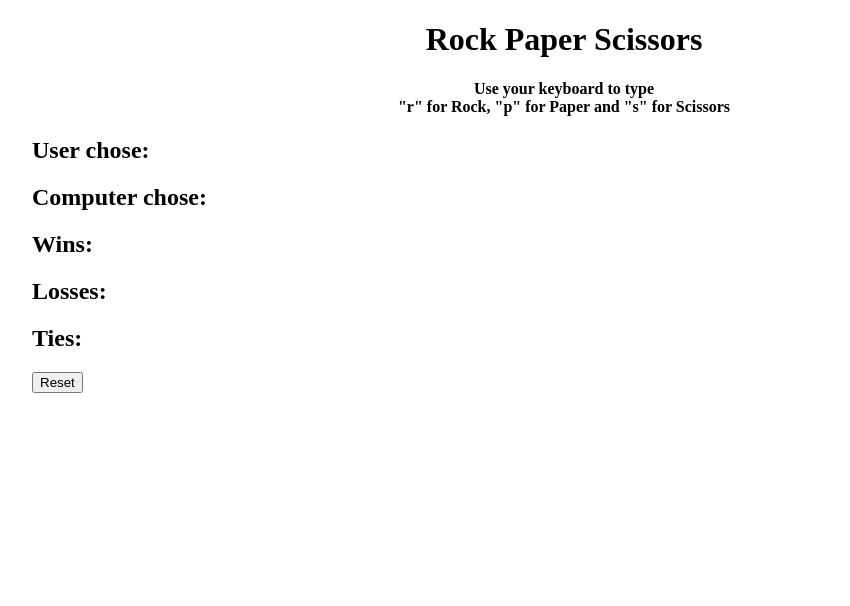
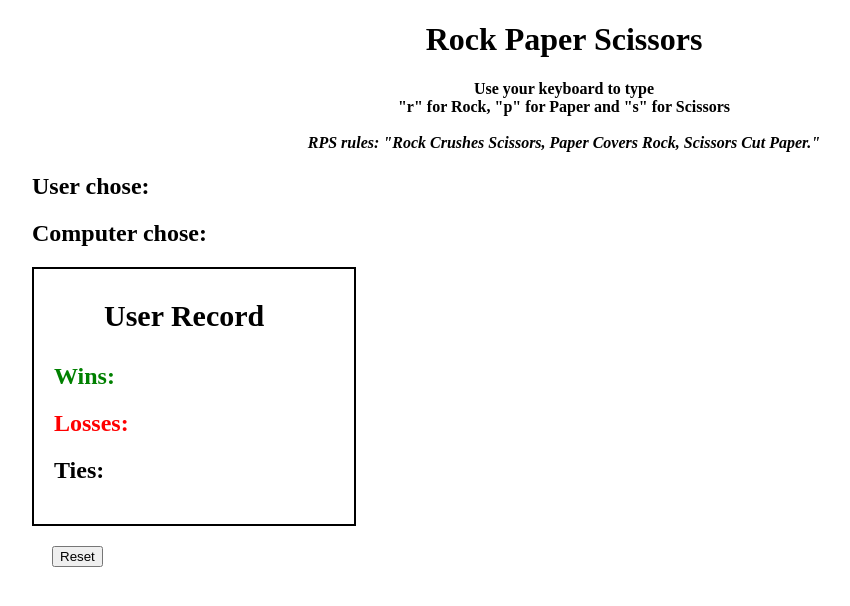
Before and after one commit to Estreff/Rock-Paper-Scissor, a plain HTML site: page index.html in a window 1280 px wide. Shown: the whole page, without its empty margins (76-926 px from the left). Drawn offline with Linux system fonts and the light colour scheme.

Commit message:
Instruction update

```diff
--- a/index.html
+++ b/index.html
@@ -22,11 +22,17 @@ ties  Add 1 to Tie if ===
 		<header style="text-align:center">
 			<div class="game-title">
 				<h1>Rock Paper Scissors</h1>
-				<h4>Use your keyboard to type <br>
-				 "r" for Rock, "p" for Paper and "s" for Scissors</h4>
+				<h4>Use your keyboard to type
+				 <br>
+				 "r" for Rock, "p" for Paper and "s" for Scissors
+				 <br>
+				 <br>
+				 <i>RPS rules: "Rock Crushes Scissors, Paper Covers Rock, Scissors Cut Paper."</i>
+				</h4>
 			</div>
 		</header>
 		<section class="container" style = "margin-left: 100px">
+			<article>
 				<div>
 					<h2>User chose: <span id = "user"></span></h2>
 
@@ -35,20 +41,27 @@ ties  Add 1 to Tie if ===
 				<div>
 					<h2>Computer chose: <span id = "comp"></span></h2>
 				</div>
+			</article>
 
-			<div>
-				<h2>Wins: <span id = "win"></span></h2>
+			<article style="border: 2px solid black; padding: 0px 0px 20px 20px; width:300px">
+				<div style ="margin-left:50px;">
+					<h1 style="font-size: 30px">User Record</h1>
 				</div>
 
 				<div>
-				<h2>Losses: <span id = "loss"></span></h2>
+					<h2 style = "color:green">Wins: <span id = "win"></span></h2>
+				</div>
+
+				<div>
+					<h2 style = "color:red">Losses: <span id = "loss"></span></h2>
 				</div>
 
 				<div>
 					<h2>Ties: <span id = "tie"></span></h2>
 				</div>
+			</article>
 
-			<div>
+				<div style="margin: 20px">
 					<button onclick="resetGame()">Reset</button>
 				</div>
 		</section>
```
Lines whose indentation alone changed are shown as unchanged.
